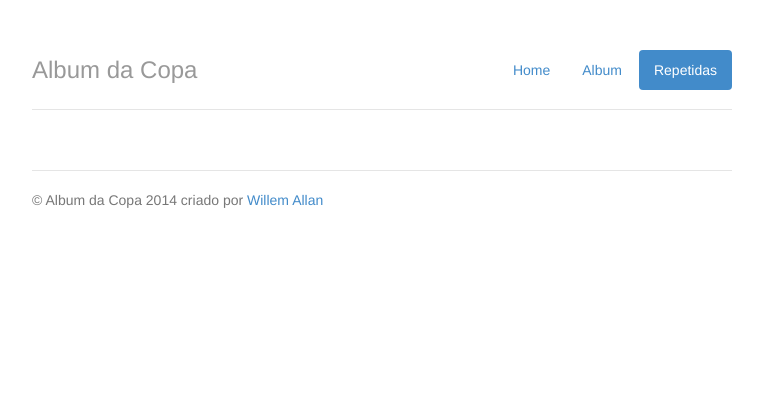
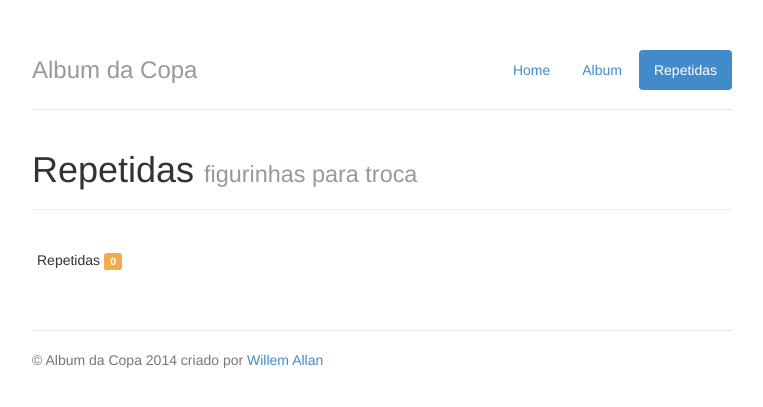
Before and after one commit to wiskton/albumcopa, a Django app: page /repetidas/ in a window 1280 px wide. Shown: the top 407 px of the page, without its empty margins (258-1021 px from the left). Run offline with Django 3.2, Linux system fonts and the light colour scheme; data that the repository does not hold is empty; some libraries are stand-ins or nearby versions.

Commit message:
album da copa melhorias

```diff
--- a/config/static/css/estilo.css
+++ b/config/static/css/estilo.css
@@ -78,3 +78,7 @@ body {
     border-bottom: 0;
   }
 }
+
+.pd20 {
+    padding:20px;
+}
--- a/figurinhas/views.py
+++ b/figurinhas/views.py
@@ -10,11 +10,23 @@ def home(request):
 def album(request):
 
     figurinhas = Figurinha.objects.all()
+    tenho = Figurinha.objects.filter(tenho=True).count()
+    faltam = Figurinha.objects.filter(tenho=False).count()
+    total = figurinhas.count()
+    porcento = tenho * 100 / total
+    rp = Figurinha.objects.filter(quantidade__gt=0)
+    repetidas = 0
+    for r in rp:
+        repetidas += r.quantidade
 
     return render_to_response('album.html', locals(), context_instance=RequestContext(request))
 
 def repetidas(request):
+    rp = Figurinha.objects.filter(quantidade__gt=0)
+    repetidas = 0
+    for r in rp:
+        repetidas += r.quantidade
 
     figurinhas = Figurinha.objects.filter(quantidade__gt=0)
 
-    return render_to_response('album.html', locals(), context_instance=RequestContext(request))
+    return render_to_response('repetidas.html', locals(), context_instance=RequestContext(request))
--- a/templates/album.html
+++ b/templates/album.html
@@ -4,8 +4,27 @@
 
 {% block content %}
 
+<div class="page-header">
+  <h1>Album <small>relação de figurinhas que faltam</small></h1>
+</div>
+
 <div class="row">
-  <table border="1" class="figurinhas">
+
+  <div class="pd20">
+    <p>Tenho <span class="label label-success">{{ tenho }}/{{ total }}</span></p>
+    <p>Faltam <span class="label label-danger">{{ faltam }}/{{ total }}</span></p>
+    <p>Repetidas <span class="label label-warning">{{ repetidas }}</span></p>
+  </div>
+
+  <div class="pd20">
+    <div class="progress progress-striped">
+      <div class="progress-bar progress-bar-success" role="progressbar" aria-valuenow="{{ porcento }}" aria-valuemin="0" aria-valuemax="100" style="width: {{ porcento }}%;">
+      {{ porcento }}% do album
+      </div>
+    </div>
+  </div>
+
+  <table border="1" class="figurinhas" align="center">
       <tr>
   {% for f in figurinhas %}
           <td {% if f.tenho %}style="background-color: orange;"{% endif %}>{{ f.nome }}</td>
@@ -16,6 +35,7 @@
   {% endfor %}
       </tr>
   </table>
+
 </div>
 
 {% endblock %}
--- a/templates/repetidas.html
+++ b/templates/repetidas.html
@@ -4,11 +4,19 @@
 
 {% block content %}
 
+<div class="page-header">
+  <h1>Repetidas <small>figurinhas para troca</small></h1>
+</div>
+
 <div class="row">
-  <table border="1" class="figurinhas">
+  <div class="pd20">
+    <p>Repetidas <span class="label label-warning">{{ repetidas }}</span></p>
+  </div>
+
+  <table border="1" class="figurinhas" align="center">
       <tr>
   {% for f in figurinhas %}
-          <td {% if f.tenho %}style="background-color: orange;"{% endif %}>{{ f.nome }}</td>
+          <td {% if f.tenho %}style="background-color: orange;"{% endif %}><a title="Quantidade de repetidas: {{ f.quantidade }}">{{ f.nome }}</a></td>
       {% if forloop.counter|divisibleby:20 %}
       </tr>
       <tr>
```
Also changed, not shown: figurinhas/models.py (line endings or trailing spaces).
